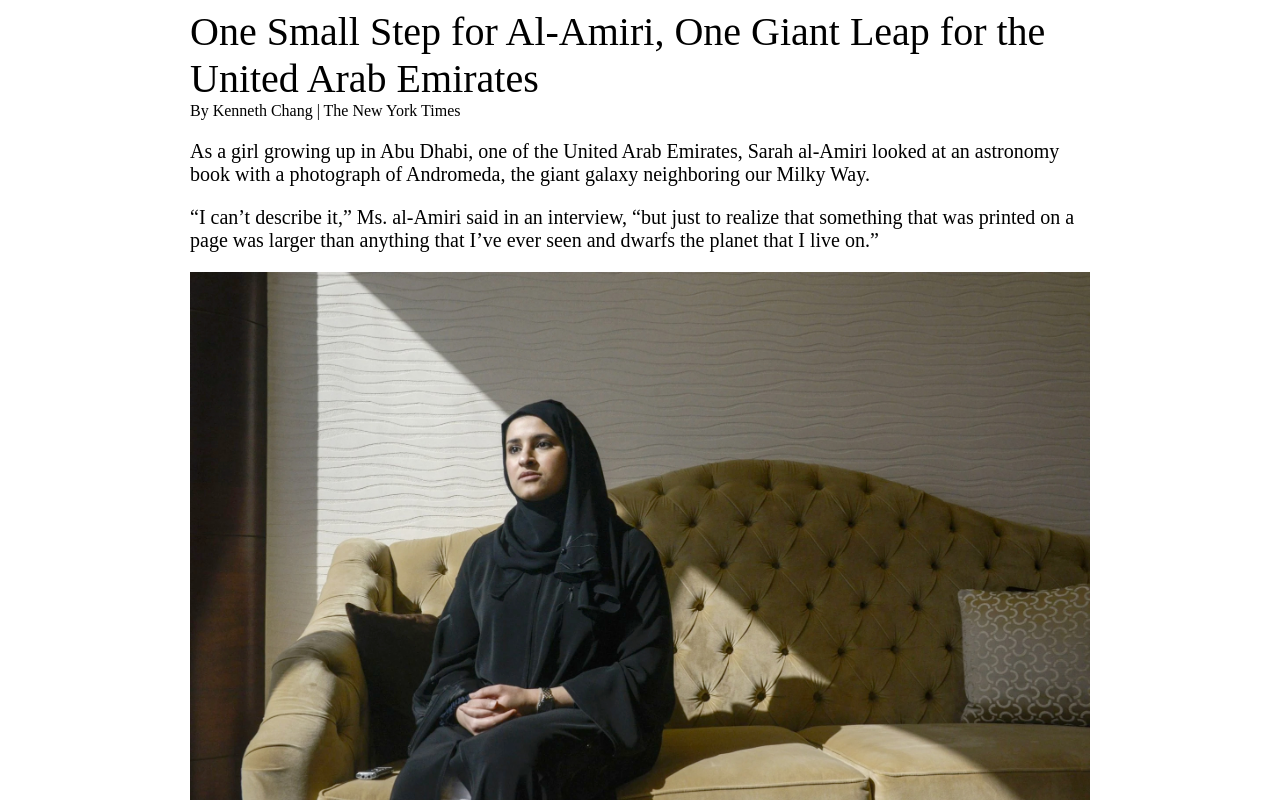
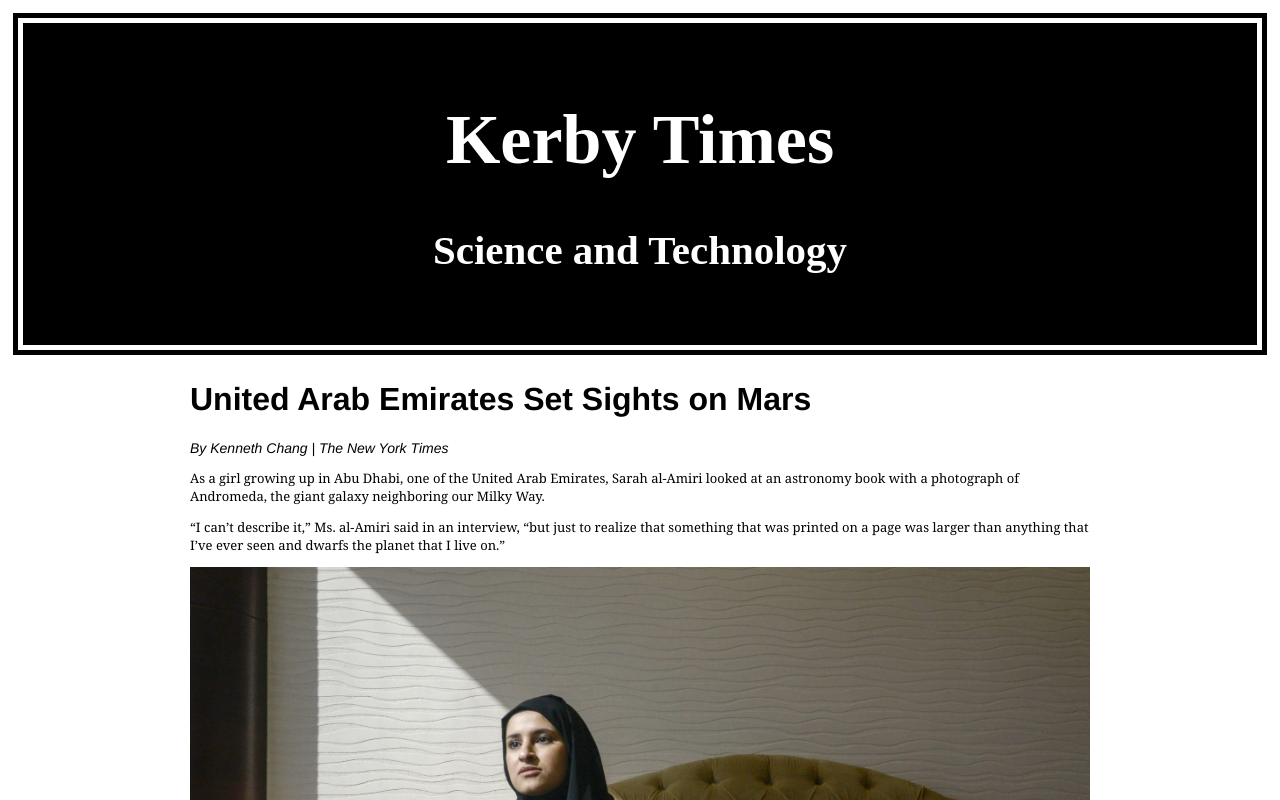
Before and after one commit to haleyykerby/Haley-Kerby-Jour352, a plain HTML site: page kerby_layout/index.html in a window 1280 px wide. Shown: the top 800 px of the page. Drawn offline with Linux system fonts and the light colour scheme.

Commit message:
added topper and read more links

```diff
--- a/kerby_layout/index.html
+++ b/kerby_layout/index.html
@@ -7,12 +7,16 @@
     </head>
     <body>
         <!-- Page Topper here outside of content box-->
+        <div class="topper">
+            <h1>Kerby Times</h1>
+            <h3>Science and Technology</h3>
+          </div>
         <!--begin content here-->
         <div id="content">
 
 
             <div class="headline">
-                One Small Step for Al-Amiri, One Giant Leap for the United Arab Emirates
+               <h1> United Arab Emirates Set Sights on Mars</h1>
             </div>
 
             <div class="byline">
@@ -114,16 +118,30 @@
 
             <p>“For the Emirates, it’s more about the journey,” Mr. Sharaf said. “It’s more about the impact. Reaching there is one of the goals. But that doesn’t mean that the mission has failed, if we didn’t manage to get there. So failure is an option.”</p>
 
+            <img src="images/hope-spacecraft-graphic (1).gif" alt="U.A.E Hope Spacecraft">
+            <div class="caption">
+                The United Arab Emirates’ first Mars mission aims to investigate the Martian atmosphere. The orbiter’s giant solar panel wings will deploy in space after launch. By Eleanor Lutz | Source: Mohammed Bin Rashid Space Center
+            </div>
+
 
 
     </div>
 
 </body>
 
+<div class="readmore">
+<h2>Read More</h2>
+<ul>
+    <li><a href="https://www.nytimes.com/2020/07/22/science/mars-china-launch.html?action=click&block=associated_collection_recirc&impression_id=8fa169b0-cd41-11ea-9e45-6dfedec6de97&index=0&pgtype=Article&region=footer">China’s Mars Mission, Tianwen-1, Begins Its Monthslong Journey</a></li>
+
+    <li><a href="https://www.nytimes.com/2020/07/22/science/china-mars-mission.html?action=click&block=associated_collection_recirc&impression_id=8fa169b1-cd41-11ea-9e45-6dfedec6de97&index=1&pgtype=Article&region=footer">China Will Answer ‘Heavenly Question’: Can It Land on Mars?</a></li>
+
+    <li><a href="https://www.nytimes.com/2020/07/19/science/emirates-mars-mission.html?action=click&block=associated_collection_recirc&impression_id=8fa169b2-cd41-11ea-9e45-6dfedec6de97&index=2&pgtype=Article&region=footer">Mars Mission From United Arab Emirates Embarks on 7-Month Journey</a></li>
 
 
+</ul>
 
-
+</div>
 
 
 
--- a/kerby_layout/stylesheet.css
+++ b/kerby_layout/stylesheet.css
@@ -10,13 +10,15 @@ img {
 }
 
 .byline{
-    font-family: "times new roman", times, serif;
-    font-size: 16px;
+font-family: Helvetica, sans-serif;
+font-size: 14px;
+font-style: italic;
+
 }
 
 .headline{
-    font-family: "times new roman", times, serif;
-    font-size: 2.5em;
+    font-family: Helvetica, sans-serif;
+    font-size: 1em;
 }
 
 .caption{
@@ -25,8 +27,8 @@ img {
 }
 
 p{
-    font-family: "times new roman", times, serif;
-    font-size: 20px;
+    font-family: Georgia, serif;
+    font-size: 13px;
 }
 
 blockquote{
@@ -36,3 +38,23 @@ blockquote{
     background-color: rgb(220, 210, 210);
     padding: 15px;
 }
+
+
+.readmore{
+
+    font-family: "times new roman", times, serif;
+    margin: 0 auto;
+    width: 900px;
+}
+
+.topper{
+        font-family: "times new roman", times, serif;
+        padding: 30px;
+        text-align: center;
+        color: white;
+        font-size: 35px;
+        border-style: double;
+        border-width: 15px;
+        border-color: white;
+        background-color: black;
+}
```
